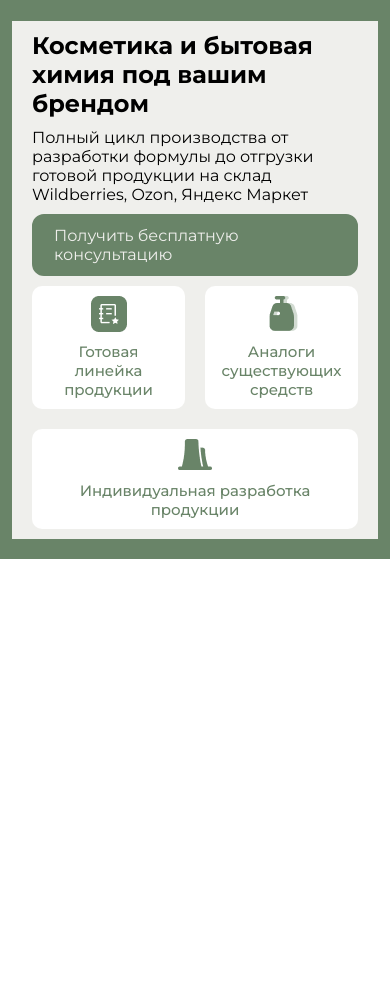
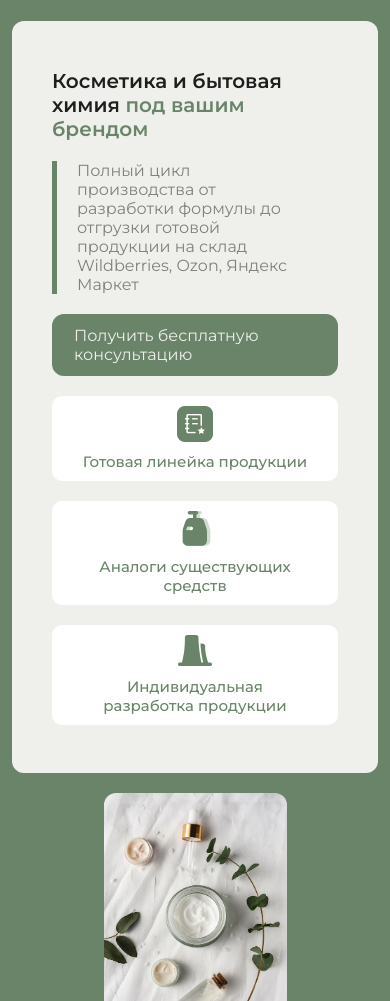
Before and after one commit to gitfronthub/A-SEPT, a plain HTML site: page index.html in a window 390 px wide. Shown: the part 99-1100 px from the top of the page. Before the commit the page ends 844 px from the top, so only its background shows below. Drawn offline with Linux system fonts and the light colour scheme.

Commit message:
Redesign banner section with improved layout and styles
Refactored the banner section SCSS for a more flexible and modern layout, including responsive adjustments, new image support, and enhanced styling for text and icons. Updated the mixin for larger title font size and modified index.html to include a banner image.

```diff
--- a/assets/sass/section/_banner.scss
+++ b/assets/sass/section/_banner.scss
@@ -1,30 +1,60 @@
-.banner{
+.banner {
     background-color: $green;
     padding: 150px 0 50px;
     @media (max-width: 991px) {
         padding: 120px 0 20px;
     }
-    &__content{
+    &__content {
         display: flex;
-        justify-content: space-between;
         align-items: center;
-        &__text{
+        gap: 20px;
+        @media (max-width: 1199px) {
+            flex-direction: column;
+        }
+        &__text {
+            width: 900px;
             display: flex;
             align-items: start;
             flex-direction: column;
+            justify-content: center;
+            gap: 50px;
             background-color: $gray;
-            padding: 10px 20px;
-            gap: 10px;
-            &__link{
+            border-radius: 12px;
+            padding: 48px 40px 48px 40px;
+            @media (max-width: 991px) {
+                width: 100%;
+                display: flex;
+                align-items: center;
+                justify-content: center;
+                gap: 20px;
+                flex-wrap: nowrap;
+            }
+            &__title {
+                @include title($black, 600);
+                span{
+                    color: $green;
+                }
+            }
+            &__description {
+                width: 100%;
+                border: 5px solid $green;
+                border-bottom: 0;
+                border-top: 0;
+                border-right: 0;
+                padding: 0px 30px 0 20px;
+                color: gray;
+                font-size: px;
+            }
+            &__link {
                 @include btn($green, $gray, 10px, 20px);
             }
-            &__icons{
+            &__icons {
                 display: flex;
                 align-items: center;
                 justify-content: center;
                 flex-wrap: wrap;
                 gap: 20px;
-                &__item{
+                &__item {
                     min-width: 150px;
                     flex: 1;
                     display: flex;
@@ -35,7 +65,7 @@
                     padding: 10px 30px;
                     gap: 10px;
                     border-radius: 10px;
-                    &__text{
+                    &__text {
                         font-size: 15px;
                         font-weight: 500;
                         color: $green;
@@ -44,5 +74,18 @@
                 }
             }
         }
+        &__img {
+            display: flex;
+            align-items: center;
+            justify-content: center;
+            width: 50%;
+            img {
+                width: 405px;
+                border-radius: 12px;
+                @media (max-width: 991px) {
+                    width: 100%;
+                }
+            }
+        }
     }
 }
--- a/assets/sass/utilities/_mixin.scss
+++ b/assets/sass/utilities/_mixin.scss
@@ -1,5 +1,5 @@
 @mixin title ($color, $weight) {
-    font-size: 40px;
+    font-size: 50px;
     font-weight: $weight;
     color: $color;
 
--- a/index.html
+++ b/index.html
@@ -128,7 +128,7 @@
                             </div>
                         </div>
                         <div class="banner__content__img">
-
+                            <img src="./assets/img/base/bannerImg.png" alt="">
                         </div>
                     </div>
                 </div>
```
Also changed, not shown: assets/sass/css/index.min.css, 1 other file.
